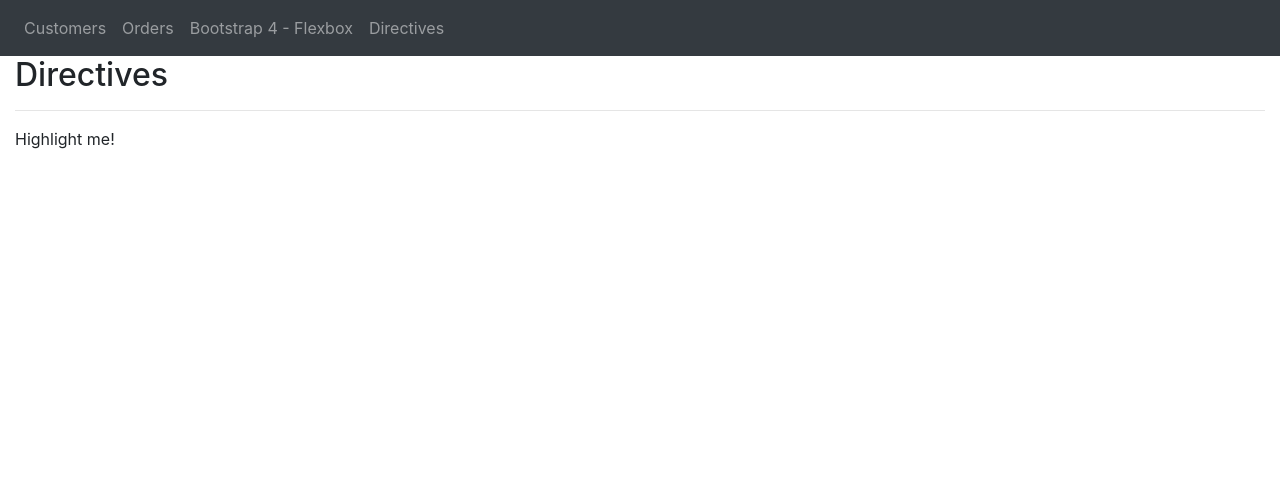
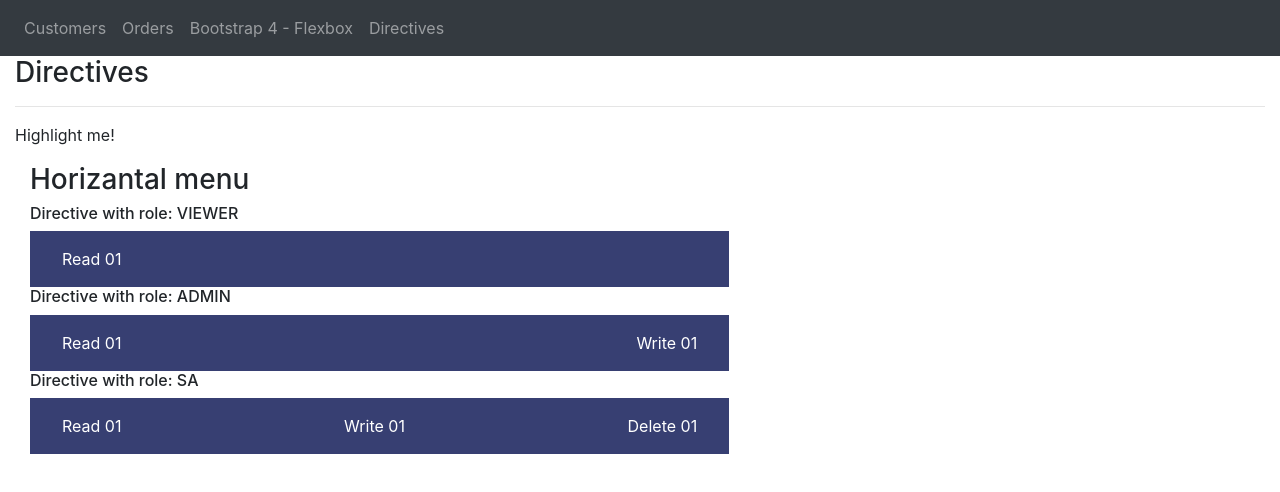
Before and after one commit to gerardo19/Angular-Practice, an Angular app: page /directive in a window 1280 px wide. Shown: the top 492 px of the page. Built offline with nearby package versions, Linux system fonts and the light colour scheme.

Commit message:
custom directive by role

```diff
--- a/src/app/Components/directivesComponent/directives.component.css
+++ b/src/app/Components/directivesComponent/directives.component.css
@@ -0,0 +1,3 @@
+li a {
+    color: white;
+}
--- a/src/app/Components/directivesComponent/directives.component.html
+++ b/src/app/Components/directivesComponent/directives.component.html
@@ -1,5 +1,30 @@
 <div class="container-fluid">
-    <h2>Directives</h2>
-    <hr />
-    <p [appChangeColor]="'green'">Highlight me!</p>
+  <h3>Directives</h3>
+  <hr />
+  <p [appChangeColor]="'green'">Highlight me!</p>
 </div>
+
+
+<div class="container-fluid">
+<div class="col-md-7">
+    <h3>Horizantal menu</h3>
+
+  <h6>Directive with role: VIEWER</h6>
+  <nav class="navbar" bg-info [appDynamicMenu]="'VIEWER'">
+    <ul class="navbar-nav">
+    </ul>
+  </nav>
+
+  <h6>Directive with role: ADMIN</h6>
+  <nav class="navbar" bg-info [appDynamicMenu]="'ADMIN'">
+    <ul class="navbar-nav">
+    </ul>
+  </nav>
+
+  <h6>Directive with role: SA</h6>
+  <nav class="navbar" bg-info [appDynamicMenu]="'SA'">
+    <ul class="navbar-nav">
+    </ul>
+  </nav>
+</div>
+</div>
--- /dev/null
+++ b/src/app/Components/directivesComponent/directivesList/dynamic-menu.directive.ts
@@ -0,0 +1,48 @@
+import { Directive, ElementRef, HostListener, Input, DebugElement, OnInit } from '@angular/core';
+import { THIS_EXPR } from '@angular/compiler/src/output/output_ast';
+
+@Directive({
+    selector: '[appDynamicMenu]'
+})
+export class DynamicMenuDirective implements OnInit {
+
+    constructor(private element: ElementRef) { }
+
+    ngOnInit() {
+        this.addElements();
+    }
+
+    @Input('appDynamicMenu') roleSelected: string;
+
+    menu: any[] = [
+        {
+            name: 'Read 01',
+            roles: ['SA', 'ADMIN', 'VIEWER']
+        },
+        {
+            name: 'Write 01',
+            roles: ['SA', 'ADMIN']
+        },
+        {
+            name: 'Delete 01',
+            roles: ['SA']
+        }
+    ];
+
+    private addElements() {
+        let content = "";
+        let natEl = this.element.nativeElement;
+
+        natEl.style.backgroundColor = '#373F72';
+        natEl.style.color = "white";
+        natEl.style.listStyleType = "none";
+
+        for (const data of this.menu) {
+            if (data.roles.includes(this.roleSelected)) {
+                content += `<li class="nav-item"><a class="nav-link">${data.name}</a></li>`
+            }
+        }
+
+        natEl.innerHTML = content;
+    }
+}
--- a/src/app/app.module.ts
+++ b/src/app/app.module.ts
@@ -6,13 +6,15 @@ import { AppComponent } from './app.component';
 import { DirectivesComponent } from './Components/directivesComponent/directives.component';
 import { BFlexboxComponent } from './Components/b-flexbox/b-flexbox.component';
 import { ChangeColorDirective } from './Components/directivesComponent/directivesList/change-color.directive';
+import { DynamicMenuDirective } from './Components/directivesComponent/directivesList/dynamic-menu.directive';
 
 @NgModule({
   declarations: [
     AppComponent,
     DirectivesComponent,
     BFlexboxComponent,
-    ChangeColorDirective
+    ChangeColorDirective,
+    DynamicMenuDirective
   ],
   imports: [
     BrowserModule,
```
Also changed, not shown: src/app/app-routing.module.ts (+7 -1 lines).
